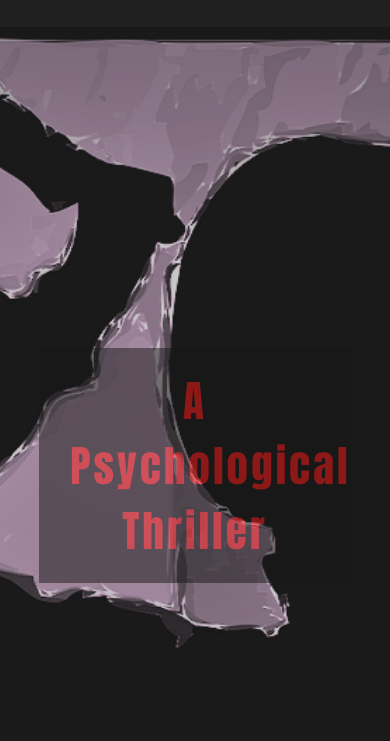
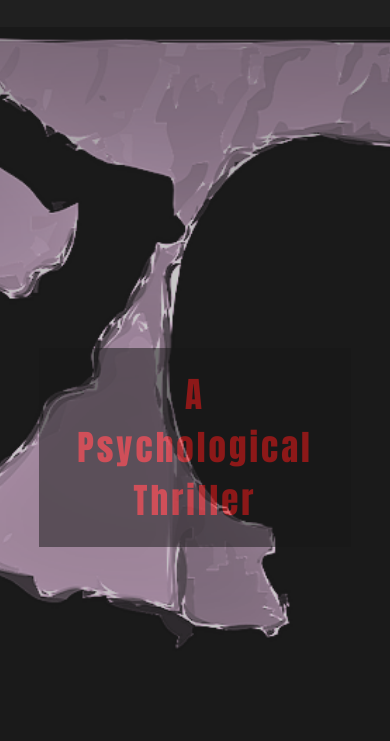
Before and after one commit to jamesRoss06000/soask-parallax, a plain HTML site: page index.html in a window 390 px wide. Shown: the part 1259-2000 px from the top of the page. Drawn offline with Linux system fonts and the light colour scheme.

Commit message:
tweakimh h1 size

```diff
--- a/main.css
+++ b/main.css
@@ -146,7 +146,7 @@ p {
   h1 {
     width: 80%;
     margin: auto;
-    font-size: 43px;
+    font-size: 40px;
   }
   .imageText {
     top: 38%;
@@ -162,7 +162,7 @@ p {
   }
 }
 
-@media(max-width: 380px) {
+@media(max-width: 420px) {
   h1 {
     width: 80%;
     margin: auto;
```
